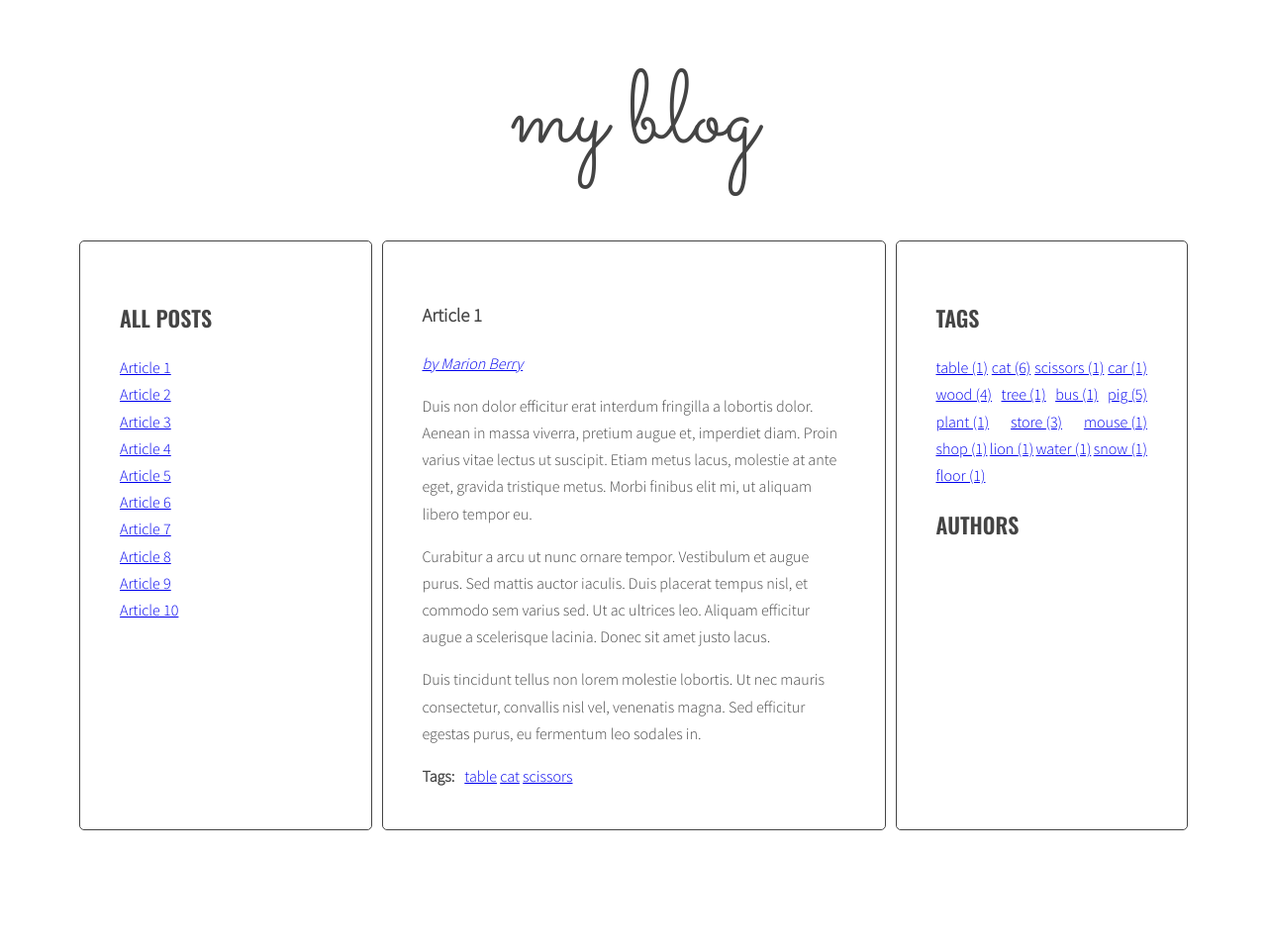
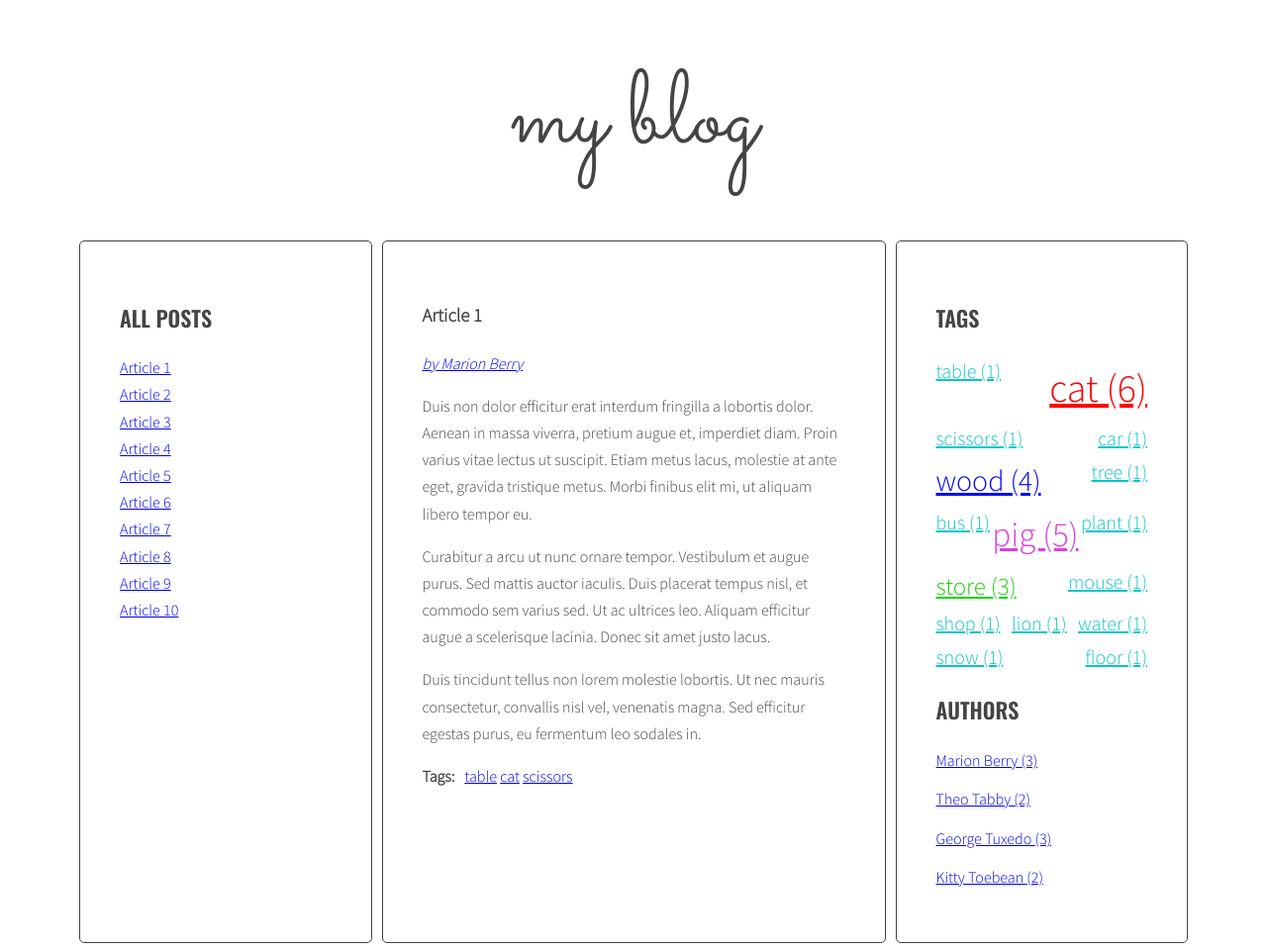
Before and after one commit to kyrylotsybulskyi/javascript-blog, a website: page index.html in a window 1280 px wide. Shown: the whole page at 99% size. Before the commit the page ends 847 px from the top, so only its background shows below. Drawn offline with nearby package versions, Linux system fonts and the light colour scheme.

Commit message:
Corrected kod of the list of authors and clouds of tags

```diff
--- a/index.html
+++ b/index.html
@@ -201,11 +201,11 @@
         </script>
         <script id="template-tag-cloud-link" type="text/x-handlebars-template">
           {{#each tags}}
-          <li><a {{ className }} href ="#tag-{{ tag }}">{{ tag }} ({{count}})</a></li>
+          <li><a class="{{ className }}" href="#tag-{{ tag }}">{{ tag }} ({{count}})</a></li>
           {{/each}}
         </script>
         <script id="template-author-cloud-link" type="text/x-handlebars-template">
-          {{#each tags}}
+          {{#each authors}}
           <li><a href ="#author-{{ author }}">{{ author }} ({{count}})</a></li>
           {{/each}}
         </script>
--- a/js/script.js
+++ b/js/script.js
@@ -79,7 +79,7 @@ function generateTitleLinks(customSelector = '') {
 
     /* create HTML of the link */
 
-    const linkHTMLData = {id: articleId, title: articleTitle};
+    const linkHTMLData = { id: articleId, title: articleTitle };
     const linkHTML = templates.articleLink(linkHTMLData);
     //console.log('linkHTML = ', linkHTML);
 
@@ -146,7 +146,7 @@ function generateTags() {
       /* generate HTML of the link */
 
       //const linkHTML = '<li><a href="#tag-' + tag + '">' + tag + '</a></li>';
-      const linkHTMLData = {id: tag, title: tag};
+      const linkHTMLData = { id: tag, title: tag };
       const linkHTML = templates.tagLink(linkHTMLData);
       //console.log('linkHTML = ', linkHTML);
 
@@ -191,7 +191,7 @@ function generateTags() {
 
   /* [NEW] create variable for all links HTML code */
 
-  const allTagsData = {tags: []};
+  const allTagsData = { tags: [] };
 
   /* [NEW] START LOOP: for each tag in allTags: */
 
@@ -205,19 +205,19 @@ function generateTags() {
 
     //tagLinkHTML = calculateTagClass(allTags[tag], tagsParams);
 
-    const tagLinkHTML = '<li>' + calculateTagClass(allTags[tag], tagsParams) + ' href="#tag-' + tag + '">' + tag + '</a></li>';
     allTagsData.tags.push({
       tag: tag,
       count: allTags[tag],
       className: calculateTagClass(allTags[tag], tagsParams)
     });
-    console.log('tagLinkHTML:', tagLinkHTML);
     //console.log('allTags[tag]', allTags[tag]);
 
 
     /* [NEW] END LOOP: for each tag in allTags: */
 
   }
+
+  console.log(allTagsData);
 
   /* [NEW] add html from allTagsHTML to tagLisst */
 
@@ -321,12 +321,6 @@ function generateAuthorsCloud() {
 
   for (let article of articles) {
     article.querySelector(optArticleSelector);
-    // console.log('article = ', article);
-
-    /* find authors wrapper */
-
-    const authorsList = article.querySelector(optArticleAuthorSelector);
-    // console.log('authorsList = ', authorsList);
 
     /* make html variable with empty string */
 
@@ -362,18 +356,16 @@ function generateAuthorsCloud() {
     }
     /* insert HTML of all the links into the author wrapper */
 
-
+    /* [NEW] add html from allAthorsHTML to authorList */
+  }
 
   /* [NEW] find list of authors in right column */
 
-    const authorList = document.querySelector('.authors');
-
-    authorList.innerHTML = html;
-    console.log('authorList: ', authorList);
+  const authorList = document.querySelector('.list.authors');
 
   /* [NEW] create variable for all links HTML code */
 
-     const allAuthorsData = {authors: []};
+  const allAuthorsData = { authors: [] };
 
   /* [NEW] START LOOP: for each tag in allTags: */
 
@@ -381,7 +373,6 @@ function generateAuthorsCloud() {
 
     /* [NEW] generate code of a link and add it to allAuthorsHTML */
 
-      const authorLinkHTML = '<li>' + ' href="#author-' + author + '">' + author + '</a></li>';
     allAuthorsData.authors.push({
       author: author,
       count: allAuthors[author],
@@ -389,32 +380,9 @@ function generateAuthorsCloud() {
     });
 
     /* [NEW] END LOOP: for each author in allAuthors: */
-
   }
 
-    /* [NEW] add html from allAthorsHTML to authorList */
-
   authorList.innerHTML = templates.authorCloudLink(allAuthorsData);
-      console.log('authorList = ', authorList);
-  }
-
-  //generateAuthorsCloud();
-
-
-
-
-    // console.log('allTags: ', allTags);
-
-
-
-
-    //const links = article.querySelectorAll(optArticleTagsSelector);
-
-
-    /* END LOOP: for every article: */
-  //}
-  //// console.log('links = ', links);
-
 
 
 }
@@ -457,7 +425,7 @@ function generateAuthorForArticle() {
     //const linkHTML = '<li>by <a href="#author-' + articleAuthor + '">' + articleAuthor + '</a></li>';
 
     let author = articleAuthor;
-    const linkHTMLData = {id: author, title: author};
+    const linkHTMLData = { id: author, title: author };
     const linkHTML = templates.authorLink(linkHTMLData);
     //console.log('linkHTML = ', linkHTML);
     // console.log('allAuthors = ', allAuthors);
@@ -494,19 +462,8 @@ function generateAuthorForArticle() {
     /* END LOOP: for every article: */
   }
 
-  /* [NEW] find list of authors in right column */
-
-  const authorsList = document.querySelector(optAuthorsListSelector);
-
-  // console.log('authorsList = ', authorsList);
-  /* [NEW] add html from allAuthors to authorsList */
-
-  authorsList.innerHTML = authorsListHTML;
-
-
   //// console.log('links = ', links);
 }
-
 generateAuthorForArticle();
 
 function authorClickHandler(event) {
@@ -602,7 +559,7 @@ function calculateTagClass(count, params) {
   // console.log('params.max: ', params.max);
   // console.log('count: ', count);
   // console.log('normalizedCount: ', normalizedCount);
-  return '<a class="' + optCloudClassPrefix + classNumber + '"';
+  return optCloudClassPrefix + classNumber;
   //// console.log('linkHTML: ', linkHTML);
 }
 
```
Lines whose indentation alone changed are shown as unchanged.
